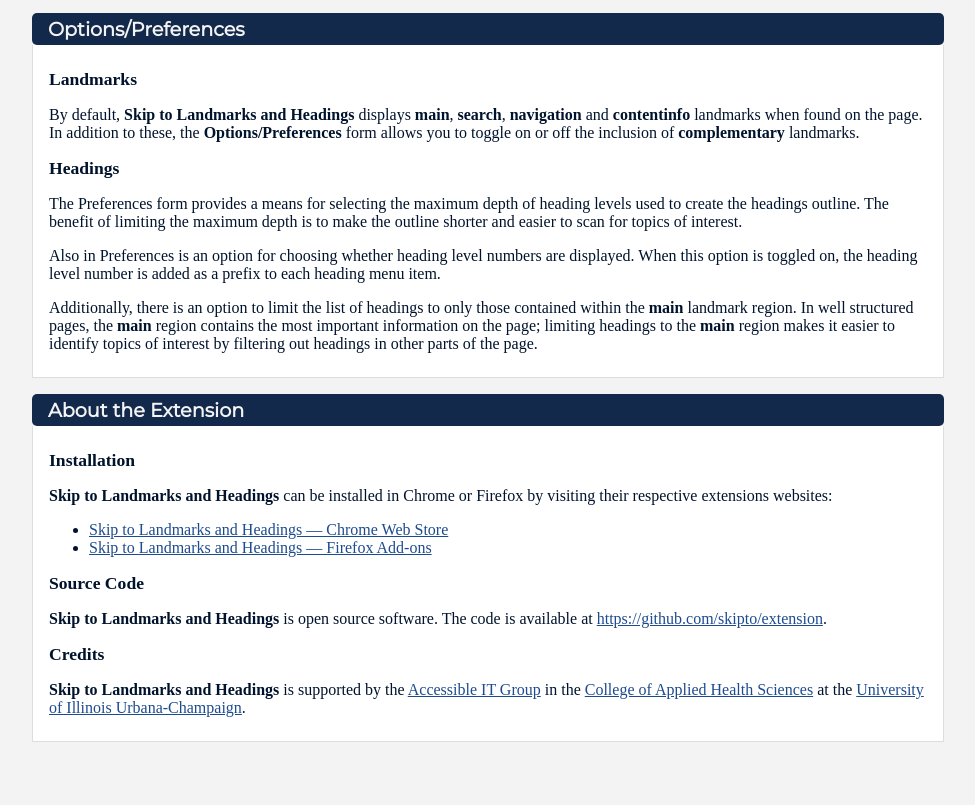
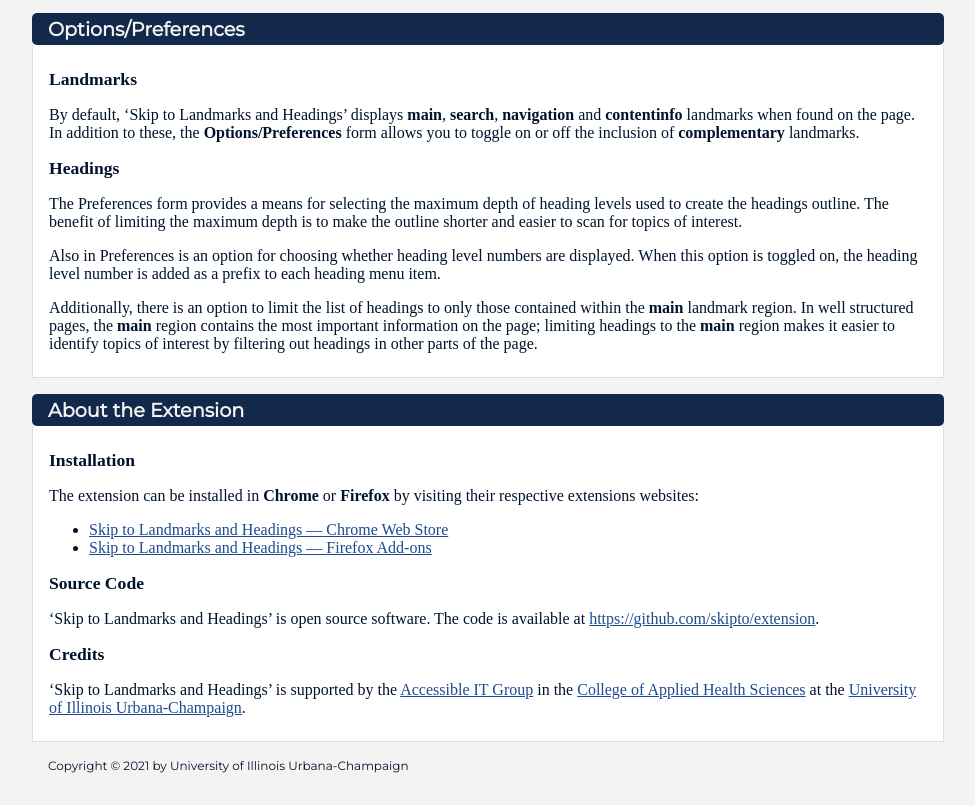
Before and after one commit to skipto-landmarks-headings/skipto-landmarks-headings.github.io, a plain HTML site: page index.html in a window 1280 px wide. Shown: the part 1254-2059 px from the top of the page, without its empty margins (152-1127 px from the left). Drawn offline with Linux system fonts and the light colour scheme; a web font is replaced by a local one.

Commit message:
Add quote class; footer with copyright

```diff
--- a/index.html
+++ b/index.html
@@ -13,7 +13,7 @@
     <section>
       <h2>Overview</h2>
       <div>
-        <p><span class="keyword">Skip to Landmarks and Headings</span> extends the web browser by providing a menu for easy navigation to the ARIA landmark regions and HTML section headings (h1–h6) of a web page.</p>
+        <p><span class="quote">Skip to Landmarks and Headings</span> extends the web browser by providing a menu for easy navigation to the ARIA landmark regions and HTML section headings (h1–h6) of a web page.</p>
 
         <p>The keyboard shortcut for opening the menu is <span class="keyword">alt+2</span> (<span class="keyword">option+2</span> on Mac keyboards) and cursors keys can be used to navigate the menu (see <span class="keyword">Keyboard Shortcuts</span> below). Activating a menu item (1) closes the menu, (2) scrolls the corresponding landmark region or heading element into view and (3) moves keyboard focus to it on the page.</p>
 
@@ -54,13 +54,13 @@
 
         <p>The <span class="keyword">Headings</span> section of the menu is formatted as an outline and can be configured in <span class="keyword">Options/Preferences</span> to only include headings up to a maximum heading level. For example, a maximum level of 3 (the default) only displays headings with levels 1–3.</p>
 
-        <p><span class="keyword">Skip to Landmarks and Headings</span> provides a means for people using the keyboard to efficiently navigate to specific content on the page. Additionally, the outline of headings provides an easy way for people to view the topics on a web page without having to scroll through the entire page.</p>
+        <p><span class="quote">Skip to Landmarks and Headings</span> provides a means for people using the keyboard to efficiently navigate to specific content on the page. Additionally, the outline of headings provides an easy way for people to view the topics on a web page without having to scroll through the entire page.</p>
       </div>
     </section>
     <section>
       <h2>Keyboard Shortcuts</h2>
       <div>
-        <p>To open the <span class="keyword">Skip To</span> menu using the keyboard, press <span class="keyword">alt+2</span> (<span class="keyword">option+2</span> on Mac keyboards).</p>
+        <p>To open the <span class="quote">Skip to Landmarks and Headings</span> menu using the keyboard, press <span class="keyword">alt+2</span> (<span class="keyword">option+2</span> on Mac keyboards).</p>
 
         <p>You can navigate through the menu items by pressing the following keys:</p>
 
@@ -116,7 +116,7 @@
       <h2>Options/Preferences</h2>
       <div>
         <h3>Landmarks</h3>
-        <p>By default, <span class="keyword">Skip to Landmarks and Headings</span> displays <span class="keyword">main</span>, <span class="keyword">search</span>, <span class="keyword">navigation</span> and <span class="keyword">contentinfo</span> landmarks when found on the page. In addition to these, the <span class="keyword">Options/Preferences</span> form allows you to toggle on or off the inclusion of <span class="keyword">complementary</span> landmarks.</p>
+        <p>By default, <span class="quote">Skip to Landmarks and Headings</span> displays <span class="keyword">main</span>, <span class="keyword">search</span>, <span class="keyword">navigation</span> and <span class="keyword">contentinfo</span> landmarks when found on the page. In addition to these, the <span class="keyword">Options/Preferences</span> form allows you to toggle on or off the inclusion of <span class="keyword">complementary</span> landmarks.</p>
 
         <h3>Headings</h3>
         <p>The Preferences form provides a means for selecting the maximum depth of heading levels used to create the headings outline. The benefit of limiting the maximum depth is to make the outline shorter and easier to scan for topics of interest.</p>
@@ -130,19 +130,22 @@
       <h2>About the Extension</h2>
       <div>
         <h3>Installation</h3>
-        <p><span class="keyword">Skip to Landmarks and Headings</span> can be installed in Chrome or Firefox by visiting their respective extensions websites:</p>
+        <p>The extension can be installed in <span class="keyword">Chrome</span> or <span class="keyword">Firefox</span> by visiting their respective extensions websites:</p>
         <ul>
           <li><a href="https://chrome.google.com/webstore/detail/skip-to-landmarks-and-hea/fjkpbfcodhflpdildjbmdhhmcoplghgf">Skip to Landmarks and Headings — Chrome Web Store</a></li>
           <li><a href="https://addons.mozilla.org/en-US/firefox/addon/skipto/">Skip to Landmarks and Headings — Firefox Add-ons</a></li>
         </ul>
 
         <h3>Source Code</h3>
-        <p><span class="keyword">Skip to Landmarks and Headings</span> is open source software. The code is available at <a href="https://github.com/skipto/extension">https://github.com/skipto/extension</a>.</p>
+        <p><span class="quote">Skip to Landmarks and Headings</span> is open source software. The code is available at <a href="https://github.com/skipto/extension">https://github.com/skipto/extension</a>.</p>
 
         <h3>Credits</h3>
-        <p><span class="keyword">Skip to Landmarks and Headings</span> is supported by the <a href="https://accessibleit.disability.illinois.edu/">Accessible IT Group</a> in the <a href="https://ahs.illinois.edu/">College of Applied Health Sciences</a> at the <a href="https://illinois.edu/">University of Illinois Urbana-Champaign</a>.
+        <p><span class="quote">Skip to Landmarks and Headings</span> is supported by the <a href="https://accessibleit.disability.illinois.edu/">Accessible IT Group</a> in the <a href="https://ahs.illinois.edu/">College of Applied Health Sciences</a> at the <a href="https://illinois.edu/">University of Illinois Urbana-Champaign</a>.
       </div>
     </section>
   </main>
+  <footer>
+    <p>Copyright &copy; 2021 by University of Illinois Urbana-Champaign</p>
+  </footer>
 </body>
 </html>
--- a/styles.css
+++ b/styles.css
@@ -68,6 +68,14 @@
   font-weight: bold;
 }
 
+span.quote::before {
+  content: '‘';
+}
+
+span.quote::after {
+  content: '’';
+}
+
 section {
   margin: 1em 0;
 }
@@ -113,3 +121,9 @@
 tbody tr:nth-child(odd) {
   background-color: #eee;
 }
+
+footer {
+  font-family: 'Montserrat', sans-serif;
+  font-size: 0.75rem;
+  padding: 0 1rem;
+}
```
